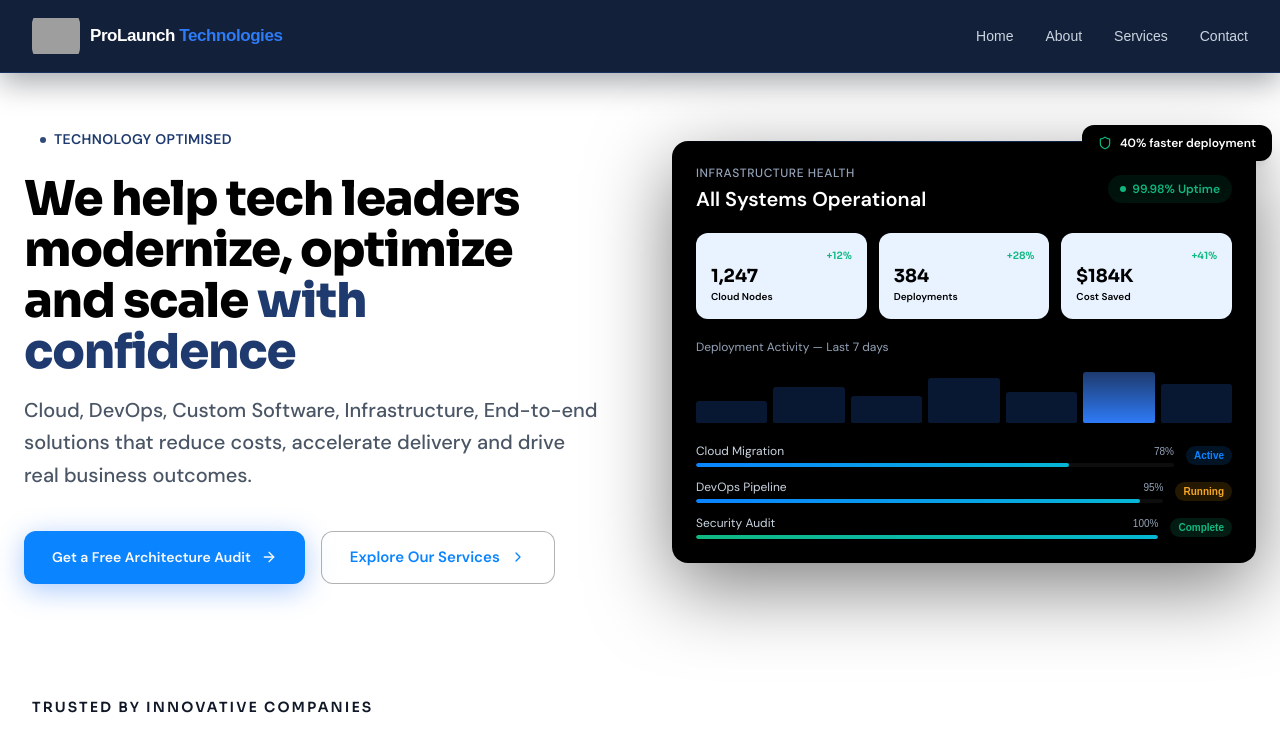
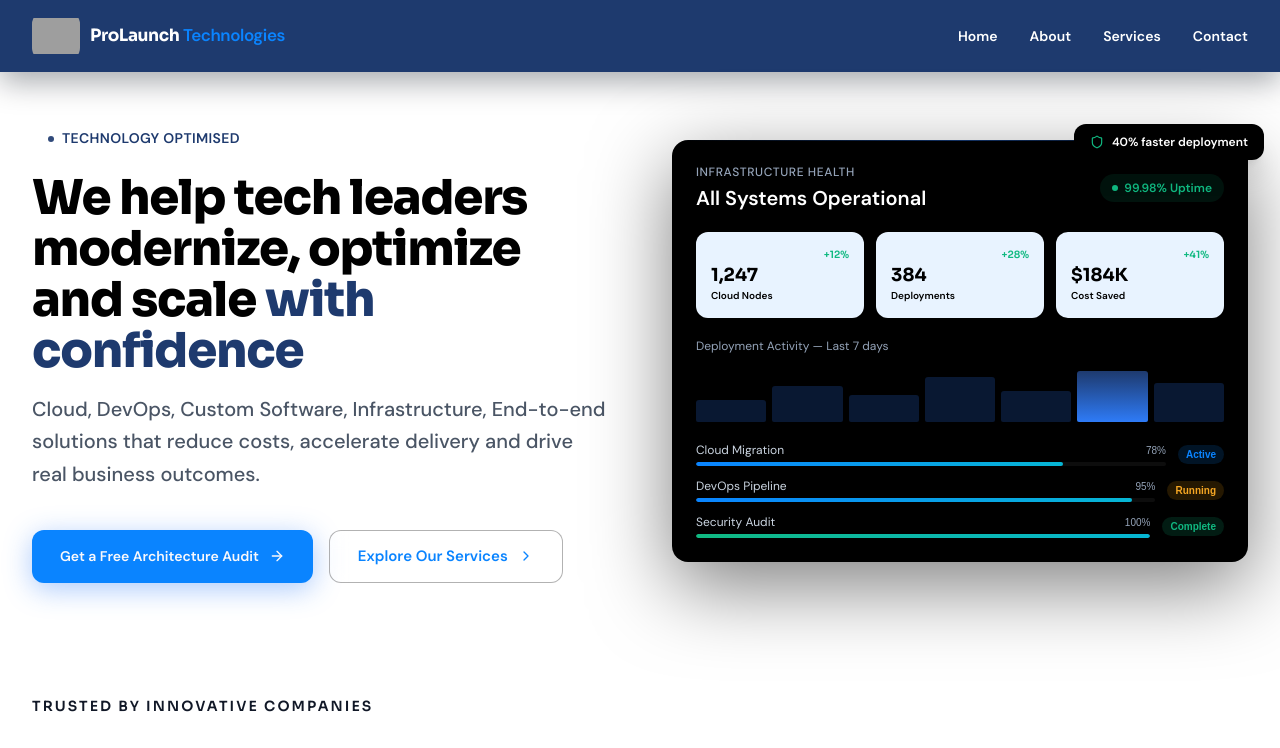
Before and after one commit to ProLaunch-Group/ptech-web, a Next.js app: page / in a window 1280 px wide. Shown: the top 748 px of the page. Built offline with nearby package versions, Linux system fonts and the light colour scheme; grey boxes are pictures that could not be loaded.

Commit message:
fix: correct layout wrappers to w-full and fix section background colors

```diff
--- a/src/components/layout/Nav.tsx
+++ b/src/components/layout/Nav.tsx
@@ -9,8 +9,9 @@ const Navbar = () => {
   const [menuOpen, setMenuOpen] = useState(false);
 
   return (
-    <header className="max-w-7xl w-full mx-auto bg-[#07152F]/95 backdrop-blur-md border-b border-[rgba(46,123,247,0.2)] shadow-[0_10px_30px_rgba(2,12,24,0.35)] sticky top-0 z-50">
-      <div className="px-6 lg:px-8">
+    <nav className="w-full  bg-deepNavy backdrop-blur-md  shadow-[0_10px_30px_rgba(2,12,24,0.35)] ">
+      <section className="max-w-7xl w-full mx-auto px-6 lg:px-8">
+        <div className="">
           <div className="flex items-center justify-between h-18 py-4">
             {/* Logo */}
             <Link
@@ -26,13 +27,14 @@ const Navbar = () => {
                 className="rounded-xl object-contain w-11 h-11 md:w-12 md:h-12"
                 priority
               />
-            <span className="font-bold text-[17px] text-white tracking-tight">
-              ProLaunch<span className="text-[#2E7BF7]"> Technologies</span>
+              <span className="font-bold text-[17px] text-white tracking-tight font-sora">
+                ProLaunch
+                <span className="text-[#0a84ff] font-sans"> Technologies</span>
               </span>
             </Link>
 
             {/* Desktop Navigation */}
-          <nav
+            <section
               className="hidden lg:flex items-center gap-8"
               aria-label="Main navigation"
             >
@@ -41,32 +43,18 @@ const Navbar = () => {
                   <li key={link}>
                     <Link
                       href={`/${link.toLowerCase()}`}
-                    className="text-[#CBD5E1] hover:text-white text-sm font-medium"
+                      className="text-[#ffffff] hover:text-amberGold text-sm font-bold font-sans transition-colors duration-200"
                     >
                       {link}
                     </Link>
                   </li>
                 ))}
               </ul>
-          </nav>
-
-          {/* Desktop CTA Buttons */}
-          {/* <div className="hidden lg:flex items-center gap-4">
-            <Link href="#contact" className="text-sm text-[#94A3B8] hover:text-white">
-              Sign In
-            </Link>
-            <Link
-              href="#contact"
-              className="inline-flex items-center gap-2 bg-[#2E7BF7] hover:bg-[#1A5FE8] text-white text-sm font-semibold px-5 py-2.5 rounded-lg"
-            >
-              Get Started
-              <ArrowRight size={14} aria-hidden="true" />
-            </Link>
-          </div> */}
+            </section>
 
             {/* Mobile Menu Toggle Button */}
             <button
-            className="lg:hidden text-white p-2"
+              className="lg:hidden text-white p-2 cursor-pointer"
               onClick={() => setMenuOpen(!menuOpen)}
               aria-label={
                 menuOpen ? 'Close navigation menu' : 'Open navigation menu'
@@ -85,7 +73,7 @@ const Navbar = () => {
         {/* Mobile Menu */}
         {menuOpen && (
           <nav
-          className="lg:hidden bg-[#07152F]/95 border-t border-[rgba(46,123,247,0.2)]"
+            className="lg:hidden bg-deepNavy border-t border-[rgba(46,123,247,0.2)]"
             aria-label="Mobile navigation"
           >
             <ul className="px-6 py-4 flex flex-col gap-4 list-none m-0 p-4">
@@ -93,7 +81,7 @@ const Navbar = () => {
                 <li key={link}>
                   <Link
                     href={`/${link.toLowerCase()}`}
-                  className="text-[#CBD5E1] hover:text-white text-sm font-medium py-1 block"
+                    className="text-[#ffffff] hover:text-amberGold text-sm font-bold py-1 block"
                     onClick={() => setMenuOpen(false)}
                   >
                     {link}
@@ -103,7 +91,8 @@ const Navbar = () => {
             </ul>
           </nav>
         )}
-    </header>
+      </section>
+    </nav>
   );
 };
 
--- a/src/components/module/home/Hero.tsx
+++ b/src/components/module/home/Hero.tsx
@@ -4,7 +4,8 @@ import { ArrowRight, ChevronRight, Shield } from 'lucide-react';
 
 export default function Hero() {
   return (
-    <section className="max-w-7xl mx-auto px-6  w-full py-10 md:py-12 grid lg:grid-cols-2 gap-16 items-center">
+    <section className=" w-full py-10 md:py-12">
+      <div className="max-w-7xl w-full mx-auto px-6 lg:px-8  grid  lg:grid-cols-2 gap-16 items-center">
         {/* Left Side: Editorial Content */}
         <header className="flex flex-col items-start ">
           <span className="inline-flex items-center gap-2 text-deepNavy font-sans text-[14px] font-semibold px-4 py-2 rounded-full mb-4 tracking-wide">
@@ -53,6 +54,7 @@ export default function Hero() {
             </span>
           </span>
         </aside>
+      </div>
     </section>
   );
 }
```
Lines whose indentation alone changed are shown as unchanged.
